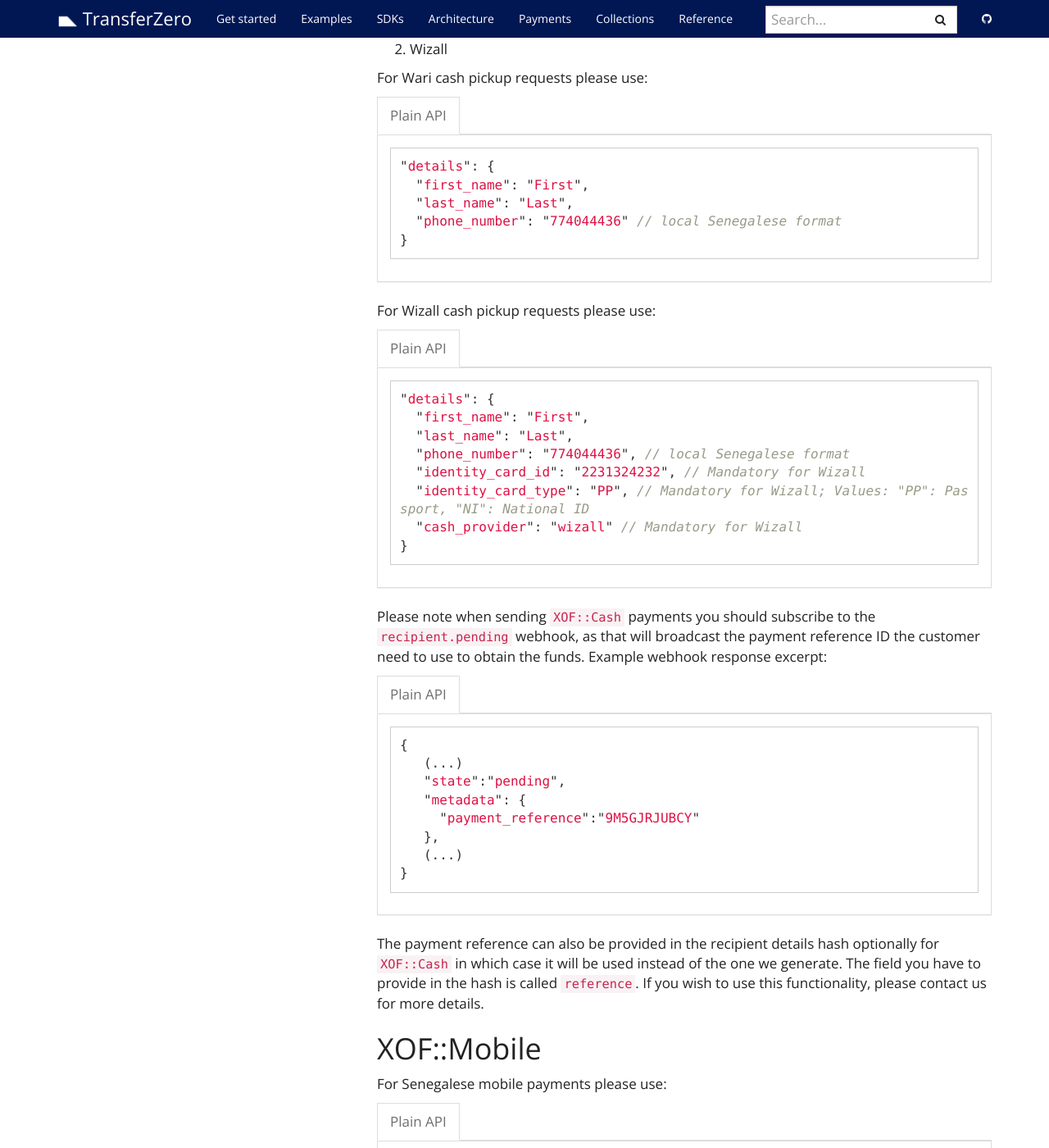
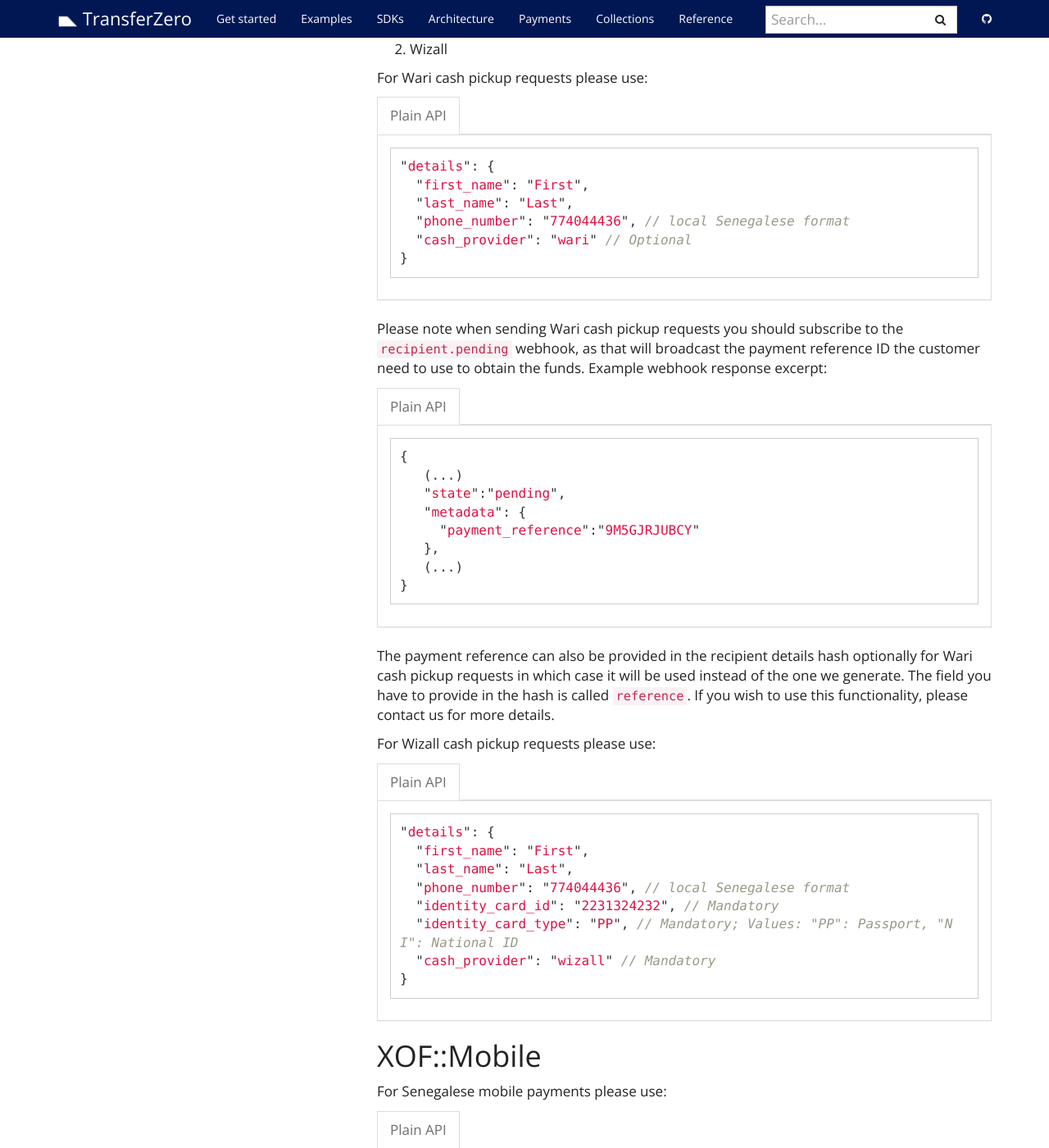
Before and after one commit to transferzero/api-documentation, a Jekyll site: the page built from _docs/payout-details.md, in a window 1280 px wide and 1400 px high, scrolled down 9049 px. Shown: the whole window at 82% size. Built offline with Jekyll 4.4.1, drawn with Linux system fonts in a browser that asks for light colours; nearby versions of some CDN libraries; comment, search, counter and statistics services are not loaded.

Commit message:
address PR commments

````diff
--- a/_docs/payout-details.md
+++ b/_docs/payout-details.md
@@ -396,31 +396,15 @@
 "details": {
   "first_name": "First",
   "last_name": "Last",
-  "phone_number": "774044436" // local Senegalese format
+  "phone_number": "774044436", // local Senegalese format
+  "cash_provider": "wari" // Optional
 }
 ```
 {% endcapture %}
 
 {% include language-tabbar.html prefix="xof-cash-details" raw=data-raw %}
 
-For Wizall cash pickup requests please use:
-
-{% capture data-raw %}
-```javascript
-"details": {
-  "first_name": "First",
-  "last_name": "Last",
-  "phone_number": "774044436", // local Senegalese format
-  "identity_card_id": "2231324232", // Mandatory for Wizall
-  "identity_card_type": "PP", // Mandatory for Wizall; Values: "PP": Passport, "NI": National ID
-  "cash_provider": "wizall" // Mandatory for Wizall
-}
-```
-{% endcapture %}
-
-{% include language-tabbar.html prefix="xof-cash-details" raw=data-raw %}
-
-Please note when sending `XOF::Cash` payments you should subscribe to the `recipient.pending` webhook, as that will broadcast the payment reference ID the customer need to use to obtain the funds. Example webhook response excerpt:
+Please note when sending Wari cash pickup requests you should subscribe to the `recipient.pending` webhook, as that will broadcast the payment reference ID the customer need to use to obtain the funds. Example webhook response excerpt:
 
 {% capture data-raw %}
 ```javascript
@@ -437,7 +421,24 @@
 
 {% include language-tabbar.html prefix="xof-cash-pending" raw=data-raw %}
 
-The payment reference can also be provided in the recipient details hash optionally for `XOF::Cash` in which case it will be used instead of the one we generate. The field you have to provide in the hash is called `reference`. If you wish to use this functionality, please contact us for more details.
+The payment reference can also be provided in the recipient details hash optionally for Wari cash pickup requests in which case it will be used instead of the one we generate. The field you have to provide in the hash is called `reference`. If you wish to use this functionality, please contact us for more details.
+
+For Wizall cash pickup requests please use:
+
+{% capture data-raw %}
+```javascript
+"details": {
+  "first_name": "First",
+  "last_name": "Last",
+  "phone_number": "774044436", // local Senegalese format
+  "identity_card_id": "2231324232", // Mandatory
+  "identity_card_type": "PP", // Mandatory; Values: "PP": Passport, "NI": National ID
+  "cash_provider": "wizall" // Mandatory
+}
+```
+{% endcapture %}
+
+{% include language-tabbar.html prefix="xof-cash-details" raw=data-raw %}
 
 ## XOF::Mobile
 
````
